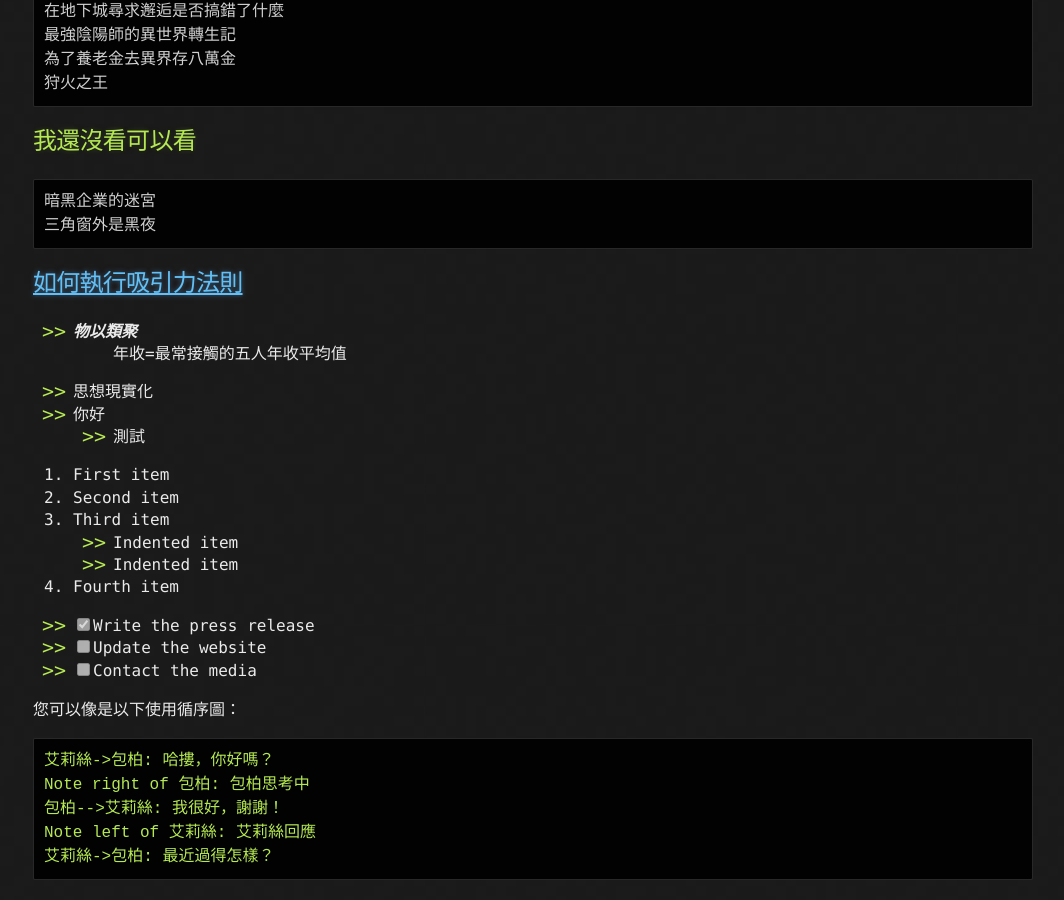
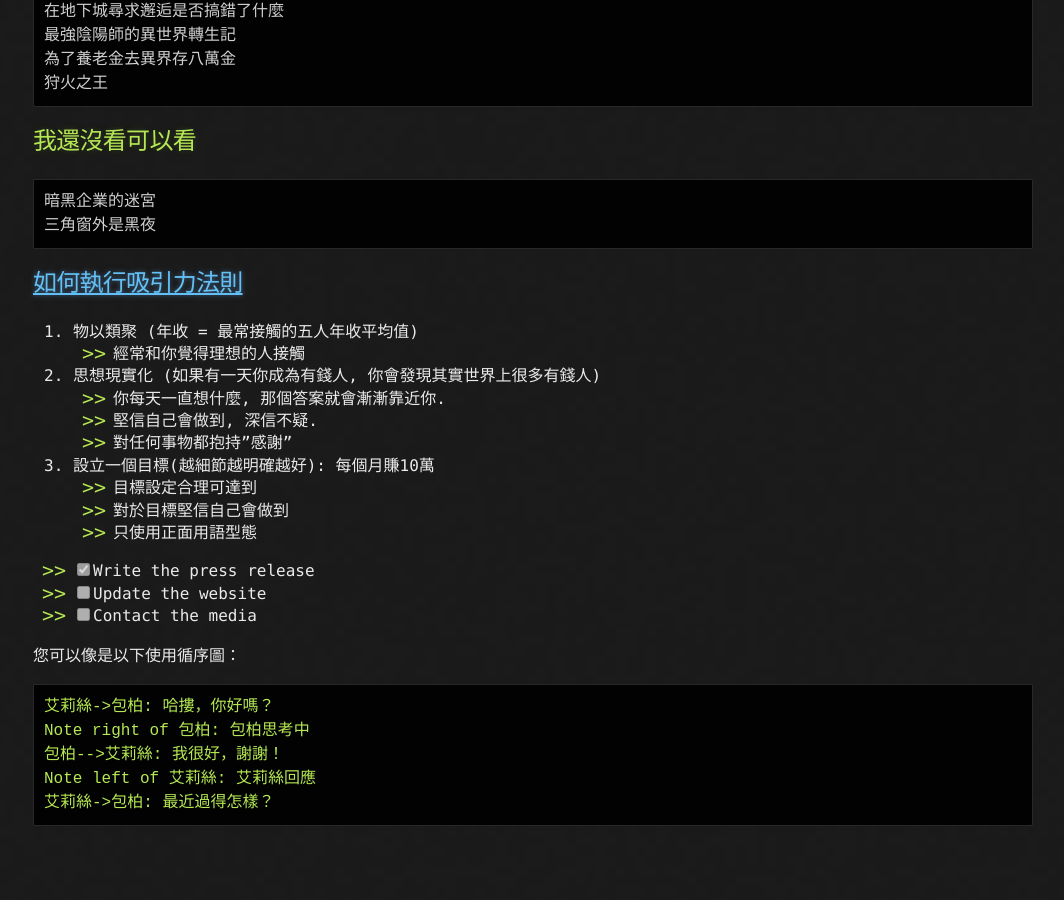
Before and after one commit to lepg5487/Stock_God, a Jekyll site: the page built from video.md, in a window 1280 px wide and 900 px high, scrolled down 2035 px. Shown: the whole window, without its empty margins (107-1171 px from the left). Built offline with Jekyll 4.4.1, drawn with Linux system fonts in a browser that asks for light colours; our own code applies the rules of GitHub Pages for plain Markdown files; after the commit the page ends 2881 px from its top, so only the background shows below that.

Commit message:
Update video.md

````diff
--- a/video.md
+++ b/video.md
@@ -89,19 +89,17 @@ OP,ED最強帶入片: 如果這叫愛情感覺會很噁心
 ```
 
 ## [如何執行吸引力法則](https://www.youtube.com/watch?v=vM1TIP53kb0)
-- 物以類聚
-:  年收=最常接觸的五人年收平均值
 
-- 思想現實化
-- 你好
-  - 測試
-
-1. First item
-2. Second item
-3. Third item
-    - Indented item
-    - Indented item
-4. Fourth item
+1. 物以類聚 (年收 = 最常接觸的五人年收平均值)
+  - 經常和你覺得理想的人接觸
+2. 思想現實化 (如果有一天你成為有錢人, 你會發現其實世界上很多有錢人)
+  - 你每天一直想什麼, 那個答案就會漸漸靠近你.
+  - 堅信自己會做到, 深信不疑.
+  - 對任何事物都抱持"感謝"
+3. 設立一個目標(越細節越明確越好): 每個月賺10萬
+  - 目標設定合理可達到
+  - 對於目標堅信自己會做到
+  - 只使用正面用語型態
 
 - [x] Write the press release
 - [ ] Update the website
````
